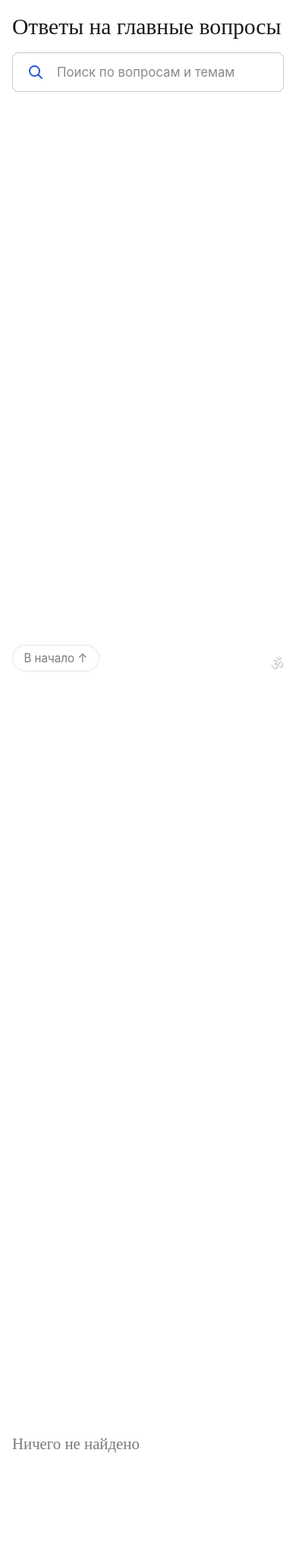
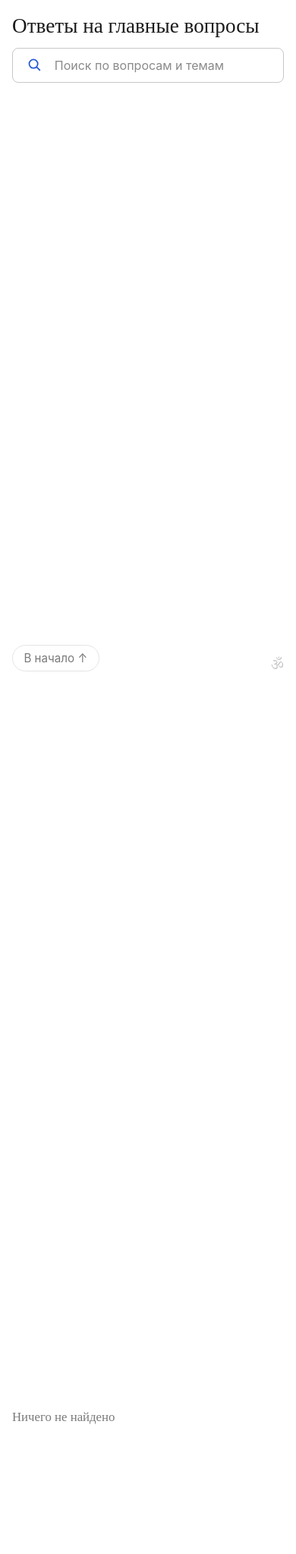
Before and after one commit to krishnized/questions, a Jekyll site: the page built from index.md, in a window 390 px wide. Shown: the whole page at 76% size. Built offline with Jekyll 4.4.1, drawn with Linux system fonts in a browser that asks for light colours; after the commit the page ends 2005 px from its top, so only the background shows below that.

Commit message:
Update default.html

```diff
--- a/_layouts/default.html
+++ b/_layouts/default.html
@@ -66,7 +66,7 @@
     .time { grid-column: 1; font: 1.375rem/1.4 var(--serif); text-decoration-line: none; }
     .time:hover { text-decoration-line: underline; }
     .q { grid-column: 2; }
-    .text { font: 1.3rem/1.4 var(--serif); text-wrap: pretty; }
+    .text { font: 1.3rem/1.4 var(--serif); text-wrap: pretty; overflow-wrap: break-word; }
     .who { margin: .3rem 0 0; color: var(--mute); }
     .ref { display: inline-block; margin-top: .35rem; text-decoration-line: none; }
     .ref:hover { text-decoration-line: underline; }
@@ -92,14 +92,21 @@
       aside { display: none; }
       main { padding: 1.25rem 1rem 4rem; }
       header { flex-wrap: wrap; gap: 1rem 1.25rem; }
-      .avatar { width: 4.5rem; height: 4.5rem; }
-      h1 { font-size: 1.85rem; }
-      .author { font-size: 1.1rem; }
-      .actions { margin-left: 0; width: 100%; }
-      .row { grid-template-columns: 4.25rem minmax(0, 1fr); column-gap: .75rem; }
-      .time, .text { font-size: 1.15rem; }
-      .who, .tags, .ref { font-size: .9rem; }
-      .tags { grid-column: 2; }
+      .avatar { width: 4rem; height: 4rem; }
+      h1 { font-size: 1.7rem; }
+      .author { font-size: 1.05rem; }
+      .search { height: 2.85rem; margin: .9rem 0 1.2rem; }
+      .search svg { width: 1.3rem; height: 1.3rem; }
+      .search input { font-size: 1rem; }
+      .actions { margin-left: 0; width: 100%; gap: 1rem; }
+      .icon { display: none; }
+      .content h2 { padding: .9rem 0 .45rem; font-size: 1.7rem; }
+      .row { display: block; padding: .65rem 0; }
+      .time { display: inline-block; margin-bottom: .1rem; font: .9rem/1.3 var(--sans); }
+      .text { font-size: 1.05rem; }
+      .who, .tags, .ref { font-size: .85rem; }
+      .tags { margin-top: .15rem; }
+      .empty { font-size: 1.05rem; }
       .top { left: 1rem; }
       .om { font-size: 1.2rem; right: 1rem; bottom: .75rem; }
       dialog { width: 100vw; }
```
